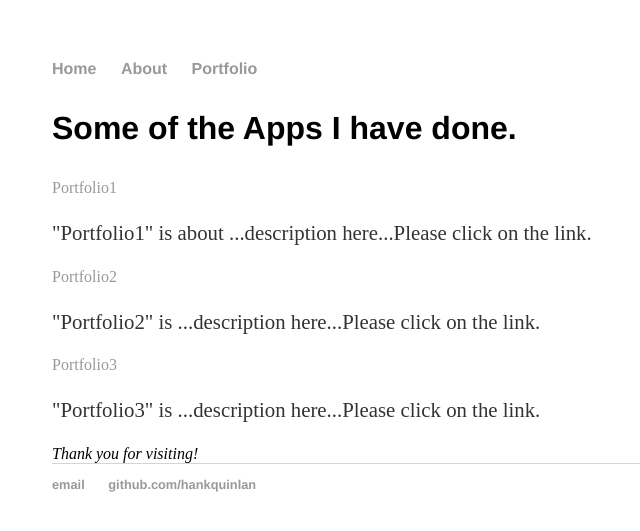
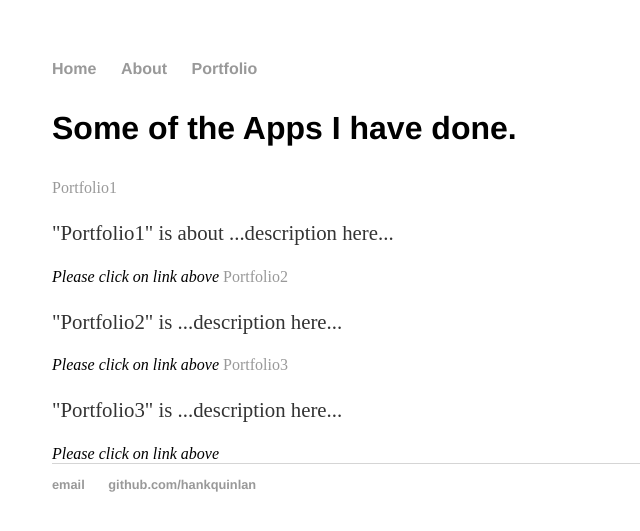
Before and after one commit to rodstaff/rodstaff.github.io, a Jekyll site: the page built from portfolio/index.html, in a window 1280 px wide. Shown: the top 531 px of the page, without its empty margins (140-780 px from the left). Built offline with Jekyll 4.4.1, drawn with Linux system fonts in a browser that asks for light colours.

Commit message:
modified README.md and index.html

```diff
--- a/index.html
+++ b/index.html
@@ -1,6 +1,6 @@
 ---
 layout: default
-title: Rod K
+title: Home
 ---
 <div class="blurb">
 	<h2>Welcome to my website!</h2>
--- a/portfolio/index.html
+++ b/portfolio/index.html
@@ -5,13 +5,14 @@ title: Portfolio
 <div>
      <h3>Some of the Apps I have done.</h3>
 	     <a href="">Portfolio1</a>
-	     <p>"Portfolio1" is about ...description here...Please click on the link.</p>
+	     <p>"Portfolio1" is about ...description here...</p>
+         <em>Please click on link above</em>
 
          <a href="">Portfolio2</a>
-         <p>"Portfolio2" is ...description here...Please click on the link.</p>
+         <p>"Portfolio2" is ...description here...</p>
+         <em>Please click on link above</em>
 
 	     <a href="">Portfolio3</a>
-	     <p>"Portfolio3" is ...description here...Please click on the link.</p>
-
-         <em>Thank you for visiting!</em>
+	     <p>"Portfolio3" is ...description here...</p>
+	     <em>Please click on link above</em>
 </div>
```
Also changed, not shown: README.md.
